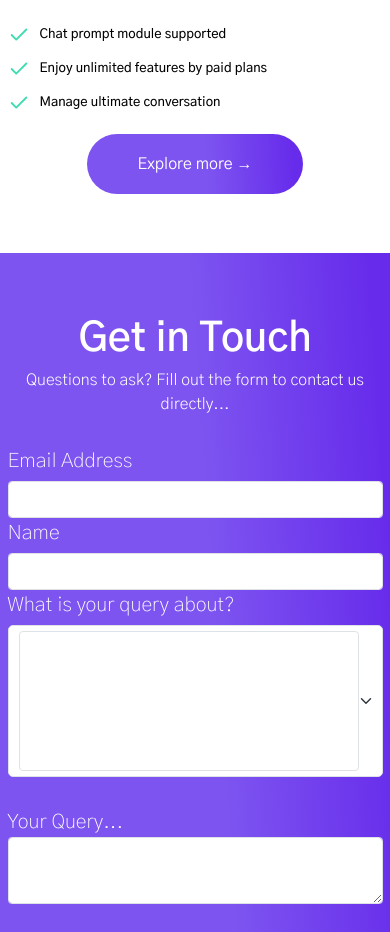
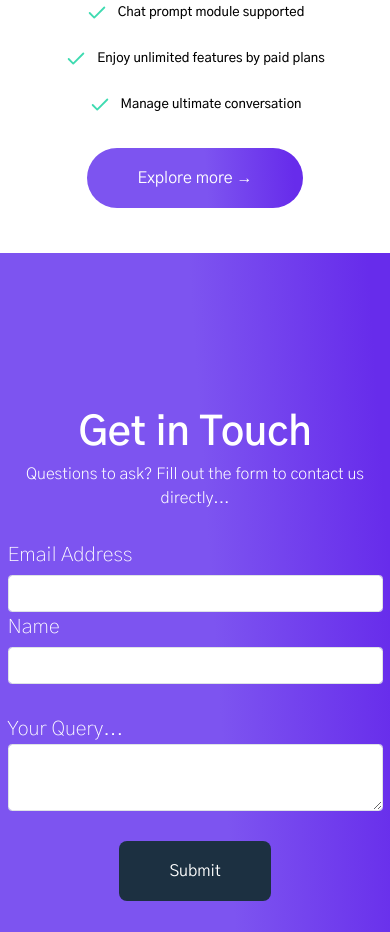
Before and after one commit to Elite-Codes/elite-codes.github.io, a React (Vite) app: page / in a window 390 px wide. Shown: the part 4420-5352 px from the top of the page. Built offline with nearby package versions, Linux system fonts and the light colour scheme.

Commit message:
Fix: form subject label remove
Fix: hero button margin

Fix: hero04 list center, button bottom margin

```diff
--- a/src/components/css/hero_04.css
+++ b/src/components/css/hero_04.css
@@ -99,6 +99,15 @@
         display: flex;
         justify-content: center;
     }
+    .hero04--rhs a {
+        margin-bottom: 2rem;
+    }
+    .list-rhs {
+        display: flex;
+        flex-direction: column;
+        justify-content: center;
+        align-items: center;
+    }
 }
 
 @media screen and (max-width: 376px) {
--- a/src/components/form.jsx
+++ b/src/components/form.jsx
@@ -41,10 +41,6 @@ export default function Form(){
                             <label htmlFor="name" className="form-label">Name</label>
                             <input type="text" className='form-control' id='name' name='name' />
 
-                            <label htmlFor="subject" className="form-label">What is your query about?</label>
-                            <label className="form-select form-select-lg" id="subject">
-                                <input type="text" className='form-control' id='query' name='query' />
-                            </label>
 
                             <div className="mb-4 mt-5">
                             <label htmlFor="query">Your Query...</label>
--- a/src/components/hero.jsx
+++ b/src/components/hero.jsx
@@ -15,7 +15,7 @@ export default function Hero() {
         </p>
       </div>
       <div className="button">
-        <a href="#" className="btn btn--primary--animated">
+        <a href="#" className="btn btn--primary--animated mb-sm-5">
           Learn More
         </a>
       </div>
```
